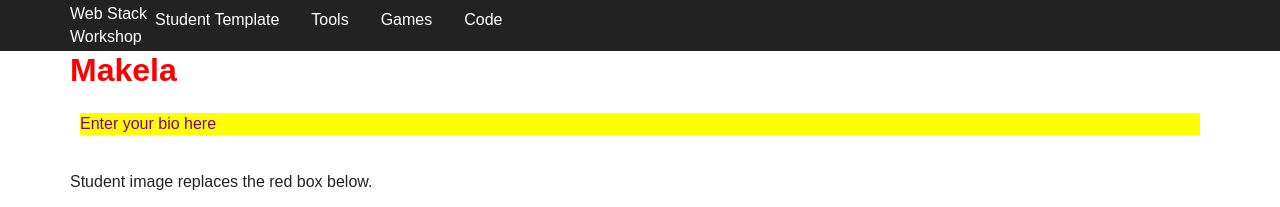
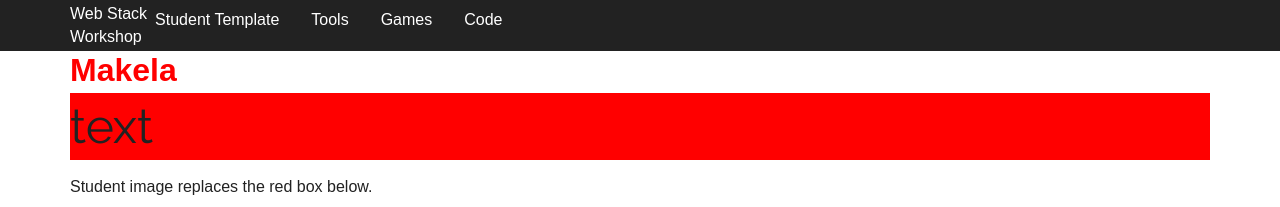
Before and after one commit to deboboy/umoja, a plain HTML site: page Makela.html in a window 1280 px wide. Shown: the top 207 px of the page. Drawn offline with nearby package versions, Linux system fonts and the light colour scheme; a script that the page names is missing.

Commit message:
Update Makela.html

```diff
--- a/Makela.html
+++ b/Makela.html
@@ -8,16 +8,15 @@
     <title>Umoja Web Stack Workshop: Student Workspace</title>
     <style>
         #bio {
-            margin:20px 10px 20px 10px;
-            color:purple;
-            background-color: yellow;
-
+            background-color: red;
+            font-family: Raleway;
+            font-size: 48px;
+        }
     </style>
-    <link rel="stylesheet" type="text/css"href="googlefont URL"
 
     <script src="scripts/responsive.ie10mobilefix.min.js"></script>
     <link href="css/responsive.css" rel="stylesheet" />
-
+<link rel="stylesheet" type="text/css" href="http://fonts.googleapis.com/css?family=Raleway">
     <!--[if lt IE 9 &!(IEMobile)]>
         <script src="vendor/html5shiv.min.js"></script>
         <script src="vendor/respond.min.js"></script>
@@ -35,7 +34,7 @@
     </nav>
 <main class="container" role="main">
     <h1>Makela</h1>
-    <div id="bio">Enter your bio here</div>
+    <div id="bio">text</div>
     <div class="row">
         <div class="col-s-4">
         <p>Student image replaces the red box below.</p>
```
